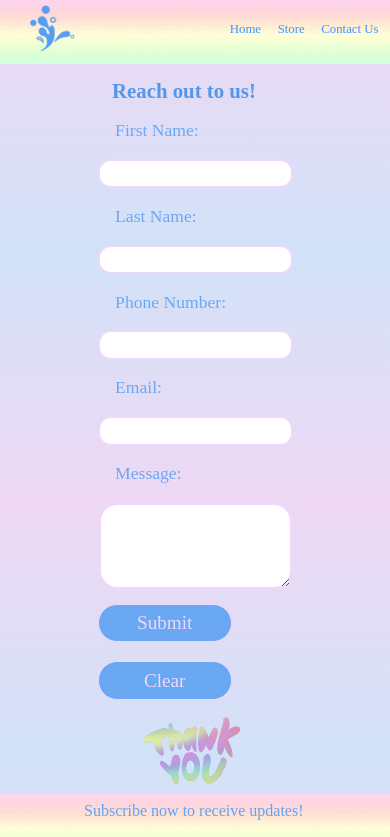
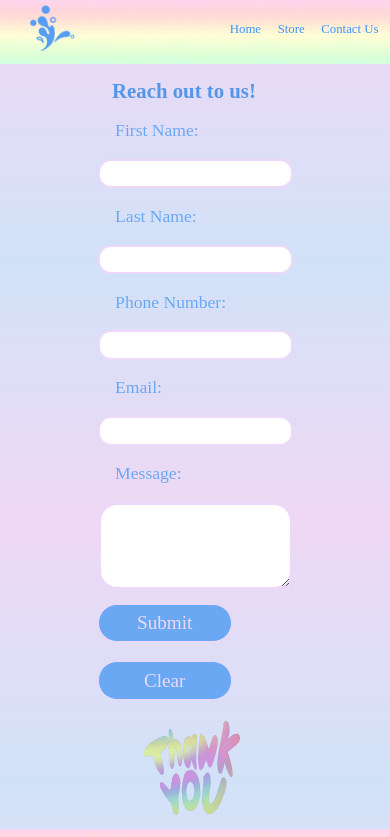
Before and after one commit to nwang2001/eComV2Frontend, a React (Create React App) app: page /contact in a window 390 px wide. Shown: the top 837 px of the page. Built offline with nearby package versions, Linux system fonts and the light colour scheme.

Commit message:
changed gif

```diff
--- a/src/css/Contact.css
+++ b/src/css/Contact.css
@@ -49,7 +49,7 @@ button {
 
 .thank {
     width: 240px;
-    height: 170px;
+    height: 240px;
 }
 
 @media screen and (max-width: 559px) {
@@ -68,7 +68,7 @@ button {
 
     .thank {
         width: 120px;
-        height: 85px;
+        height: 120px;
     }
     button {
         height: 2em;
```
Also changed, not shown: public/img/background.gif.
